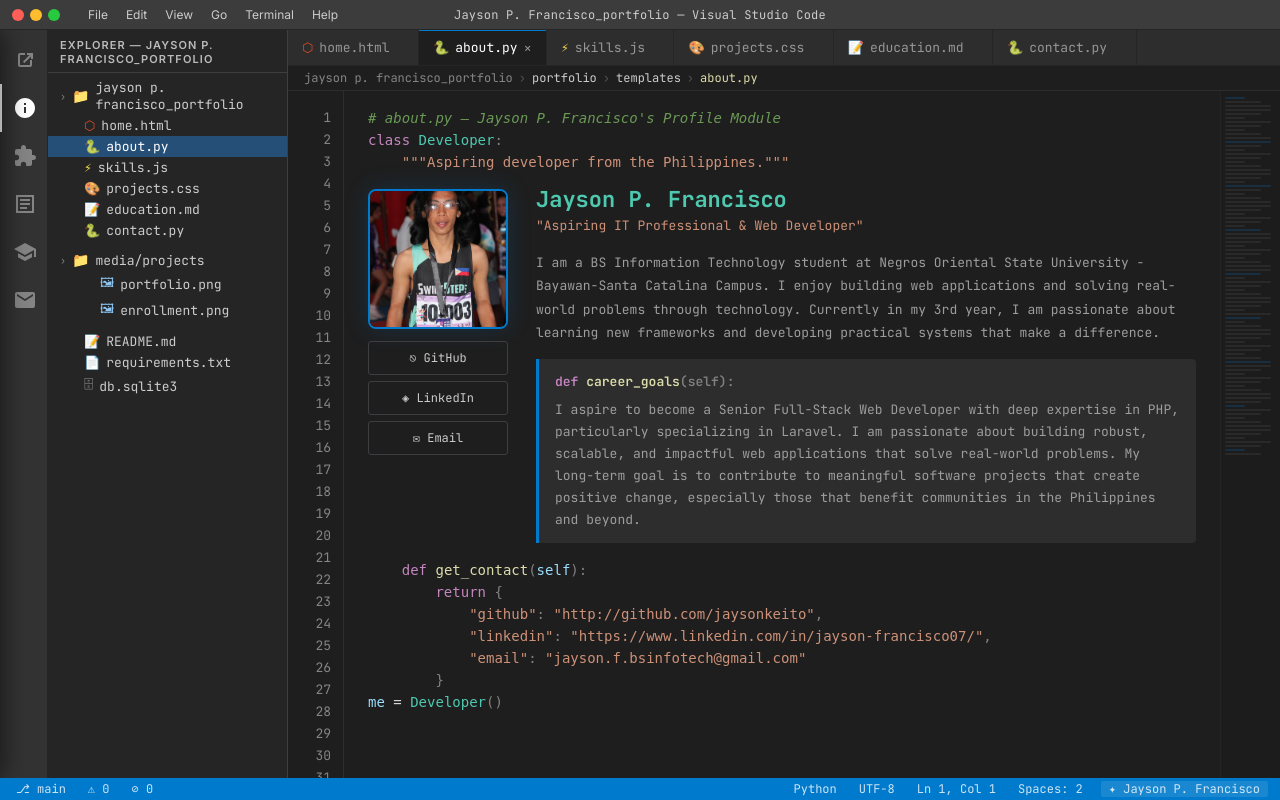
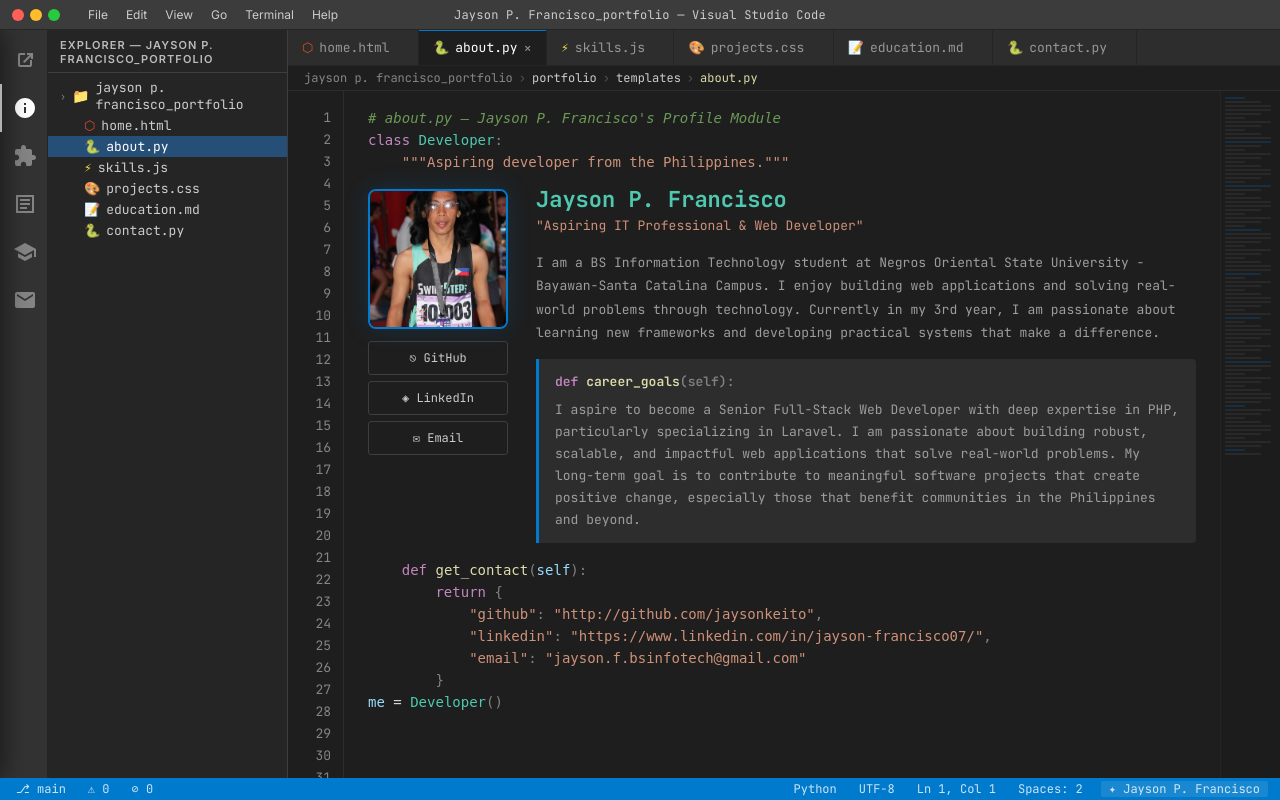
Before and after one commit to jaysonkeito/portfolio-django, a Django app: page /about/ in a window 1280 px wide. Run offline with Django 4.2, Linux system fonts and the light colour scheme; data comes from the database, SQL or seed files in the repository.

Commit message:
Initial commit

```diff
--- a/myportfolio/settings.py
+++ b/myportfolio/settings.py
@@ -7,7 +7,7 @@ SECRET_KEY = 'django-insecure-change-this-in-production-use-a-long-random-string
 
 DEBUG = True
 
-ALLOWED_HOSTS = ['localhost', '127.0.0.1', '.pythonanywhere.com']
+ALLOWED_HOSTS = ['localhost', '127.0.0.1', 'jaysonfrancisco.pythonanywhere.com']
 
 INSTALLED_APPS = [
     'django.contrib.admin',
--- a/portfolio/templates/portfolio/base.html
+++ b/portfolio/templates/portfolio/base.html
@@ -137,24 +137,7 @@
       <a href="{% url 'contact' %}" class="tree-file {% if request.resolver_match.url_name == 'contact' %}active{% endif %}">
         <span class="file-icon py-icon">🐍</span><span>contact.py</span>
       </a>
-      <div class="tree-folder open" style="margin-top:8px">
-        <span class="chevron">›</span><span class="tree-folder-icon">📁</span><span>media/projects</span>
-      </div>
-      <div class="tree-file" style="padding-left:52px">
-        <span class="file-icon" style="color:#8bc4f0">🖼</span><span>portfolio.png</span>
-      </div>
-      <div class="tree-file" style="padding-left:52px">
-        <span class="file-icon" style="color:#8bc4f0">🖼</span><span>enrollment.png</span>
-      </div>
-      <div class="tree-file" style="margin-top:8px">
-        <span class="file-icon md-icon">📝</span><span>README.md</span>
-      </div>
-      <div class="tree-file">
-        <span class="file-icon" style="color:#6bcb77">📄</span><span>requirements.txt</span>
-      </div>
-      <div class="tree-file">
-        <span class="file-icon" style="color:#999">🗄</span><span>db.sqlite3</span>
-      </div>
+
     </div>
   </div>
 
```
